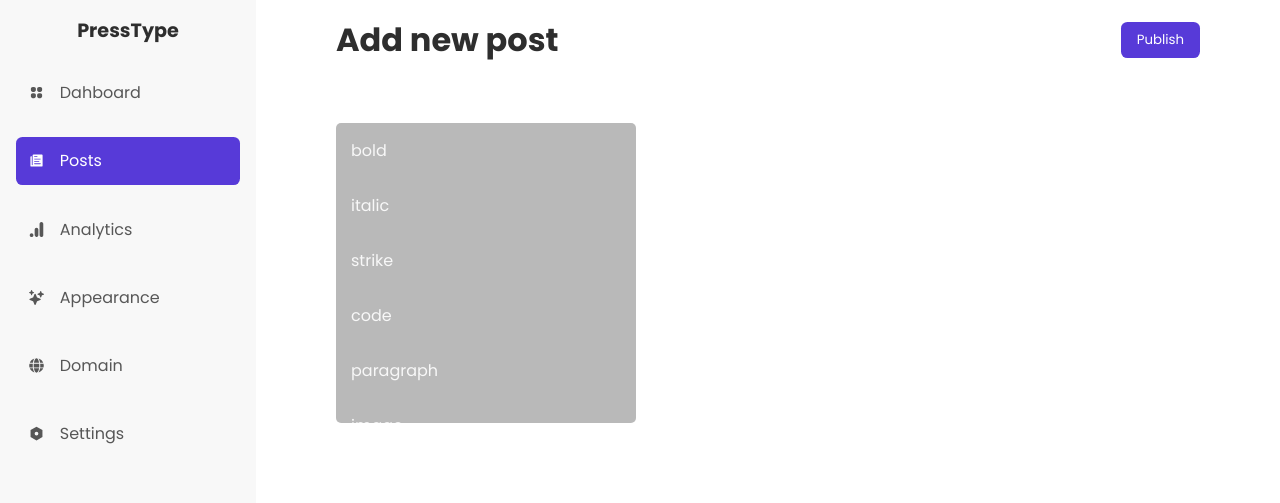
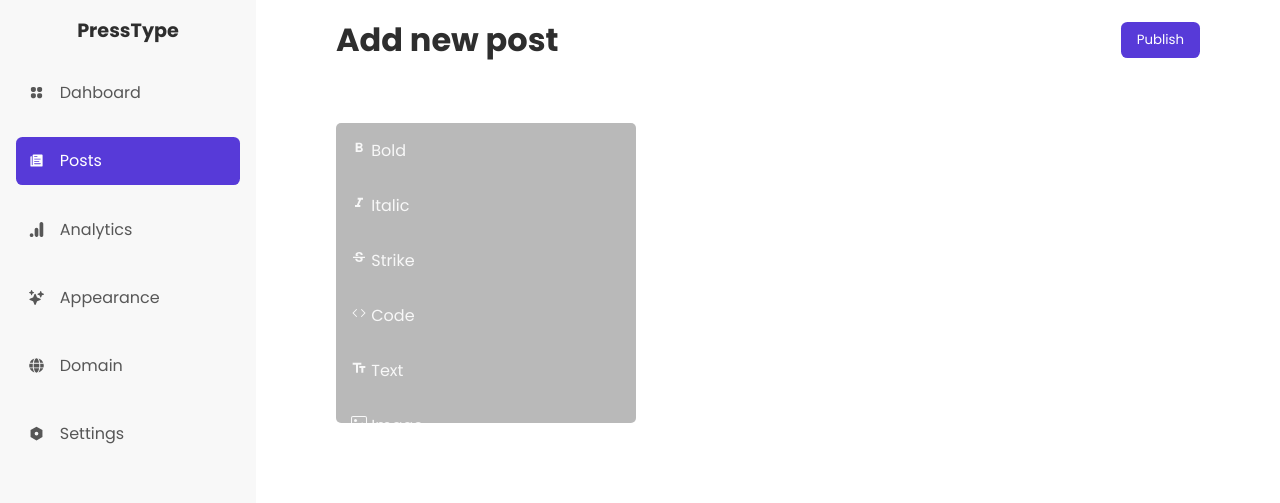
Before and after one commit to akinloluwami/presstype, a Next.js app: page /posts/new in a window 1280 px wide. Shown: the top 503 px of the page. Built offline with nearby package versions, Linux system fonts and the light colour scheme.

Commit message:
Added icons to tools menu

```diff
--- a/components/dashboard/editor/Menu.tsx
+++ b/components/dashboard/editor/Menu.tsx
@@ -1,5 +1,17 @@
 import { useCallback, useState } from "react";
 import styles from "./styles.module.scss";
+import {
+  MdFormatBold,
+  MdFormatItalic,
+  MdFormatListBulleted,
+  MdFormatListNumbered,
+  MdFormatQuote,
+  MdOutlineTextFields,
+  MdStrikethroughS,
+} from "react-icons/md";
+import { BiCodeBlock } from "react-icons/bi";
+import { BsCode, BsImage } from "react-icons/bs";
+import { TbDivide } from "react-icons/tb";
 
 const EditorMenu = ({ editor }: any) => {
   if (!editor) {
@@ -20,7 +32,7 @@ const EditorMenu = ({ editor }: any) => {
         disabled={!editor.can().chain().focus().toggleBold().run()}
         className={editor.isActive("bold") ? "is-active" : ""}
       >
-        bold
+        <MdFormatBold /> Bold
       </button>
 
       <button
@@ -28,96 +40,78 @@ const EditorMenu = ({ editor }: any) => {
         disabled={!editor.can().chain().focus().toggleItalic().run()}
         className={editor.isActive("italic") ? "is-active" : ""}
       >
-        italic
+        <MdFormatItalic /> Italic
       </button>
       <button
         onClick={() => editor.chain().focus().toggleStrike().run()}
         disabled={!editor.can().chain().focus().toggleStrike().run()}
         className={editor.isActive("strike") ? "is-active" : ""}
       >
-        strike
+        <MdStrikethroughS /> Strike
       </button>
       <button
         onClick={() => editor.chain().focus().toggleCode().run()}
         disabled={!editor.can().chain().focus().toggleCode().run()}
         className={editor.isActive("code") ? "is-active" : ""}
       >
-        code
+        <BsCode /> Code
       </button>
       <button
         onClick={() => editor.chain().focus().setParagraph().run()}
         className={editor.isActive("paragraph") ? "is-active" : ""}
       >
-        paragraph
+        <MdOutlineTextFields /> Text
       </button>
 
-      <button onClick={addImage}>image</button>
+      <button onClick={addImage}>
+        <BsImage /> Image
+      </button>
 
       <button
         onClick={() => editor.chain().focus().toggleHeading({ level: 1 }).run()}
         className={editor.isActive("heading", { level: 1 }) ? "is-active" : ""}
       >
-        h1
+        Heading 1
       </button>
       <button
         onClick={() => editor.chain().focus().toggleHeading({ level: 2 }).run()}
         className={editor.isActive("heading", { level: 2 }) ? "is-active" : ""}
       >
-        h2
+        Heading 2
       </button>
       <button
         onClick={() => editor.chain().focus().toggleHeading({ level: 3 }).run()}
         className={editor.isActive("heading", { level: 3 }) ? "is-active" : ""}
       >
-        h3
+        Heading 3
       </button>
-      <button
-        onClick={() => editor.chain().focus().toggleHeading({ level: 4 }).run()}
-        className={editor.isActive("heading", { level: 4 }) ? "is-active" : ""}
-      >
-        h4
-      </button>
-      <button
-        onClick={() => editor.chain().focus().toggleHeading({ level: 5 }).run()}
-        className={editor.isActive("heading", { level: 5 }) ? "is-active" : ""}
-      >
-        h5
-      </button>
-      <button
-        onClick={() => editor.chain().focus().toggleHeading({ level: 6 }).run()}
-        className={editor.isActive("heading", { level: 6 }) ? "is-active" : ""}
-      >
-        h6
-      </button>
+
       <button
         onClick={() => editor.chain().focus().toggleBulletList().run()}
         className={editor.isActive("bulletList") ? "is-active" : ""}
       >
-        bullet list
+        <MdFormatListBulleted /> Bullet list
       </button>
       <button
         onClick={() => editor.chain().focus().toggleOrderedList().run()}
         className={editor.isActive("orderedList") ? "is-active" : ""}
       >
-        ordered list
+        <MdFormatListNumbered /> Numbered list
       </button>
       <button
         onClick={() => editor.chain().focus().toggleCodeBlock().run()}
         className={editor.isActive("codeBlock") ? "is-active" : ""}
       >
-        code block
+        <BiCodeBlock /> Code block
       </button>
       <button
         onClick={() => editor.chain().focus().toggleBlockquote().run()}
         className={editor.isActive("blockquote") ? "is-active" : ""}
       >
-        blockquote
+        <MdFormatQuote /> Quote
       </button>
       <button onClick={() => editor.chain().focus().setHorizontalRule().run()}>
-        divider
-      </button>
-      <button onClick={() => editor.chain().focus().setHardBreak().run()}>
-        hard break
+        <TbDivide /> Divider
       </button>
     </div>
   );
```
